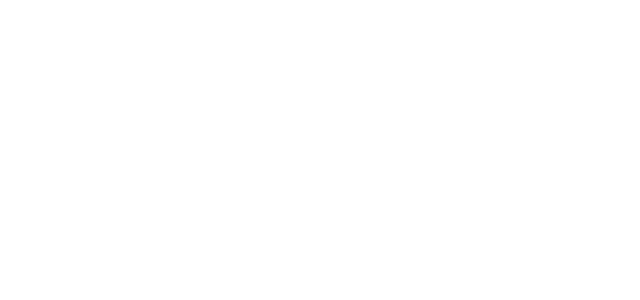
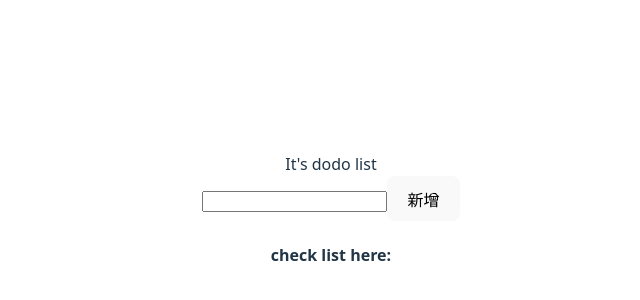
Before and after one commit to bara11211121/react-course, a React (Vite) app: page /dodo-list in a window 1280 px wide. Before the commit this address had no page. Shown: the part 180-480 px from the top of the page, without its empty margins (309-949 px from the left). Built offline with nearby package versions, Linux system fonts and the light colour scheme.

Commit message:
dodoList new version

```diff
--- a/src/App.tsx
+++ b/src/App.tsx
@@ -24,7 +24,7 @@ const profiles = [
   { id: 3, name: "桃樂比", intro: "喜歡工作" },
 ];
 
-function App() {
+export const App = () => {
   return (
     <div>
       <Header />
@@ -63,4 +63,4 @@ function App() {
   );
 }
 
-export default App;
+// export default App;
--- a/src/main.tsx
+++ b/src/main.tsx
@@ -6,6 +6,7 @@ import { Home } from "./pages/Home";
 import { BrowserRouter, Route, Routes } from "react-router";
 import { Gua } from "./pages/Gua";
 import { InputExam } from "./pages/InputExam";
+import { DodoList } from "./pages/DodoList/DodoList.tsx";
 
 createRoot(document.getElementById("root")!).render(
   <StrictMode>
@@ -15,6 +16,7 @@ createRoot(document.getElementById("root")!).render(
         <Route path="app" element={<App />} />
         <Route path="input-exam" element={<InputExam />} />
         <Route path="gua" element={<Gua />} />
+        <Route path="dodo-list" element={<DodoList />} />
       </Routes>
     </BrowserRouter>
   </StrictMode>
--- a/src/pages/DodoList/DodoList.tsx
+++ b/src/pages/DodoList/DodoList.tsx
@@ -1,16 +1,30 @@
 import { useState } from "react";
 
 export const DodoList = () =>{
-    const [inputValue, setInputValue] useState(["gua"]);
+    const [inputValue, setInputValue] = useState("");
+    const [todos, setTodos] =useState([]);
+    const addTodo = () =>{
+        setTodos([...todos, inputValue]);
+        setInputValue("");
+    }
 
     return(
       <div>
         <div>It's dodo list</div>
-        <input value={inputValue} onChange={(e)=>{
+        <input type = "text" value={inputValue} onChange={(e)=>
             setInputValue(e.target.value)
-        }} />
+        } />
+        <button onClick={addTodo}>新增</button>
         <div>
-            <span>check list here:{inputValue}</span>
+
+        </div>
+        <div>
+            <h4>check list here:</h4>
+            <ul>
+                {todos.map((todo,index) =>
+                <ul key={index}>{todo}</ul>
+                )}
+            </ul>
         </div>
       </div>
     );
```
